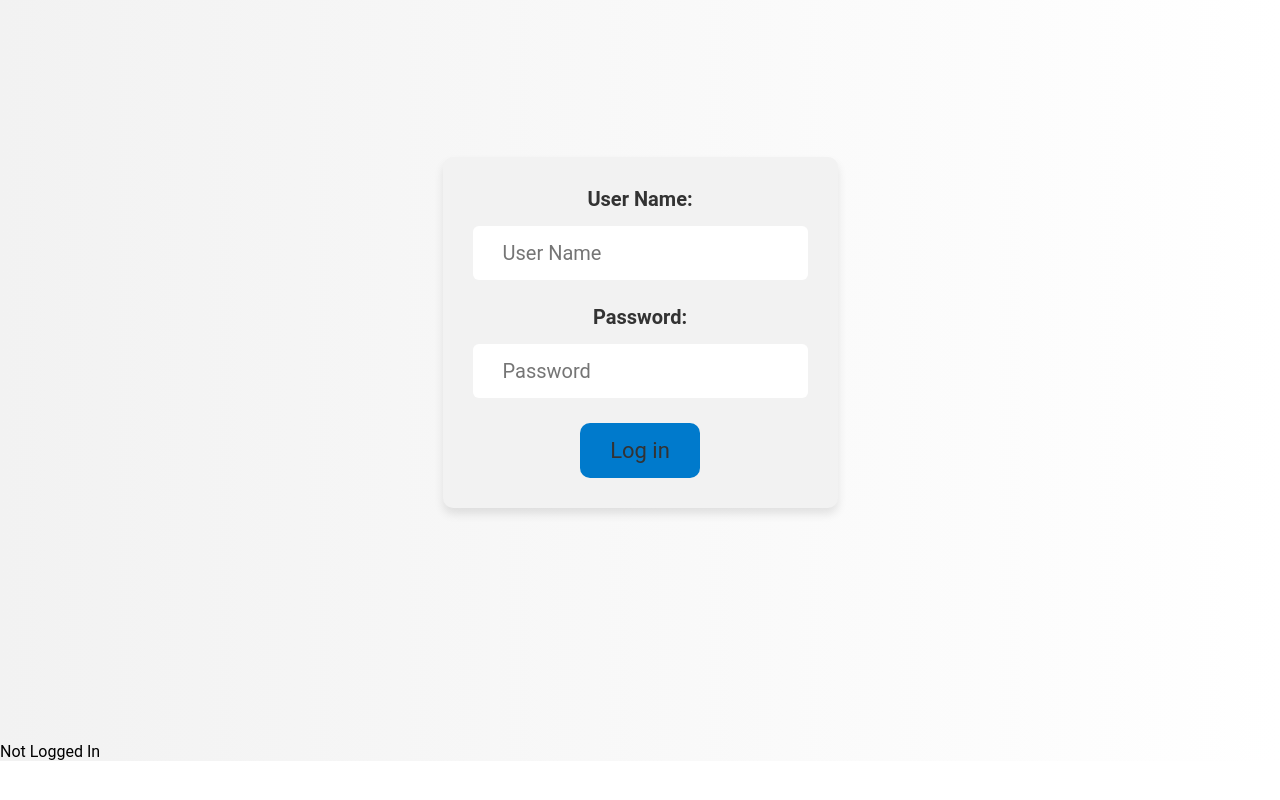
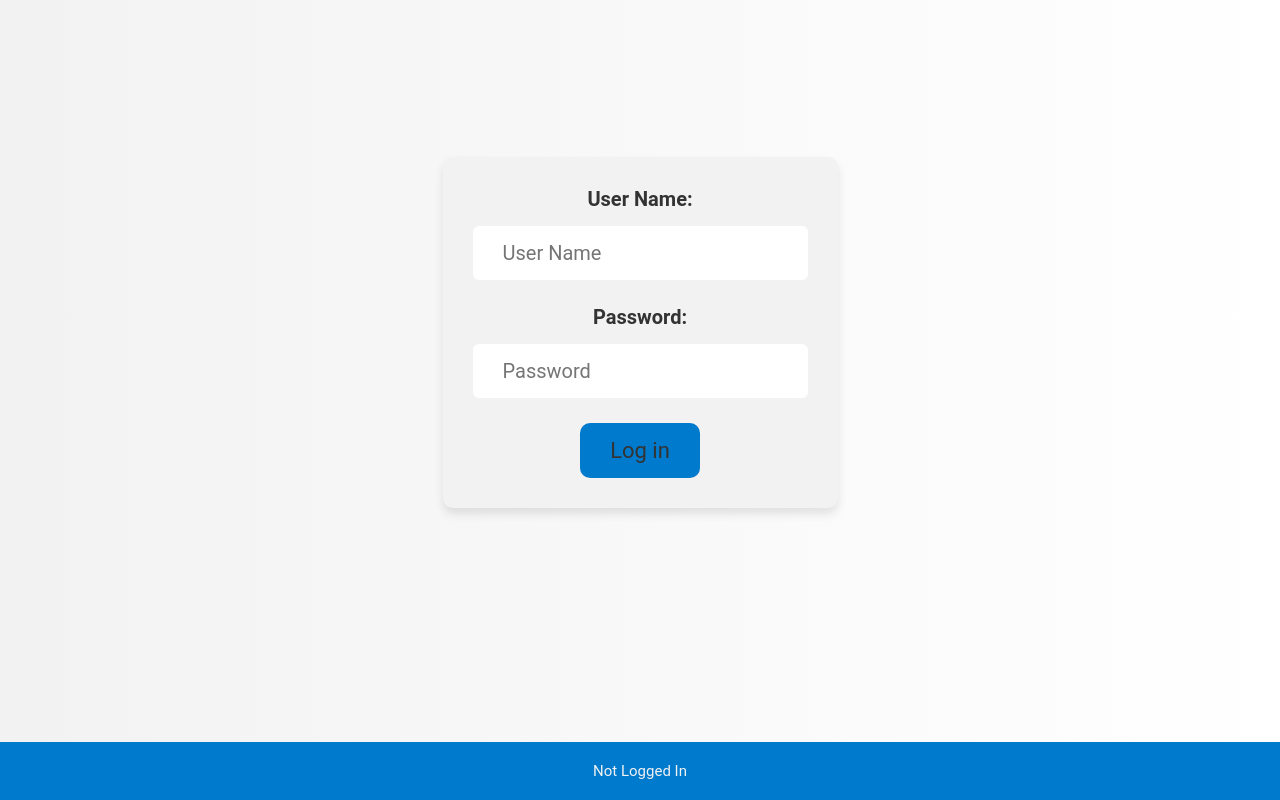
Before and after one commit to karovgose/react-projects, a React (Create React App) app: page / in a window 1280 px wide. Shown: the part 195-995 px from the top of the page. Before the commit the page ends 956 px from the top, so only its background shows below. Built offline with nearby package versions, Linux system fonts and the light colour scheme.

Commit message:
fix a bug

```diff
--- a/src/App.css
+++ b/src/App.css
@@ -25,3 +25,11 @@ body {
   );
   font-size: 1.6rem;
 }
+
+.not-logged-in-text {
+  font-size: 1.5rem;
+  color: var(--primary-bg);
+  text-align: center;
+  padding: 2rem;
+  background-color: var(--accent-bg);
+}
--- a/src/App.js
+++ b/src/App.js
@@ -12,13 +12,17 @@ function App() {
 
   return (
     <Router>
-      <Form onLogin={setIsLoggedIn} />
       <div>
+        <Form onLogin={setIsLoggedIn} />
+
         <Routes>
           {isLoggedIn ? (
             <Route path="/" element={<Counter />} />
           ) : (
-            <Route path="/" element={<div>Not Logged In</div>} />
+            <Route
+              path="/"
+              element={<div className="not-logged-in-text">Not Logged In</div>}
+            />
           )}
           <Route path="/Todo" element={<ToDo />} />
           <Route path="/PostList" element={<PostList />} />
--- a/src/Navigation.css
+++ b/src/Navigation.css
@@ -102,6 +102,7 @@
 @media screen and (max-width: 768px) {
   .toggle-button {
     display: block;
+    position: sticky;
     order: 1;
     position: relative;
     z-index: 2;
```
